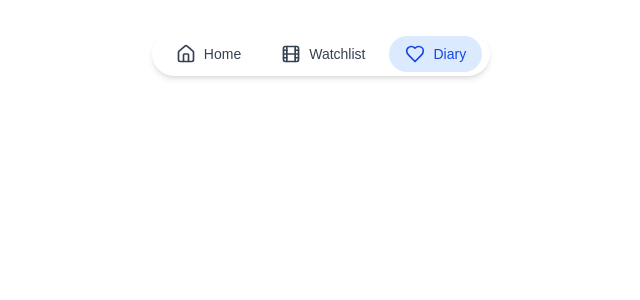
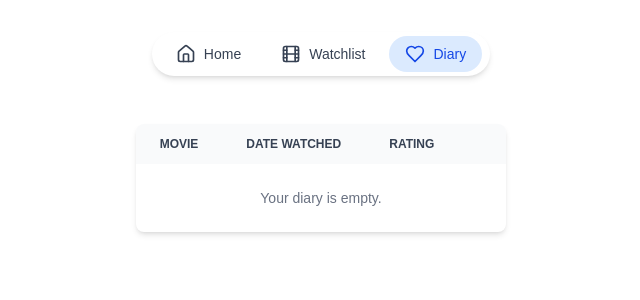
Before and after one commit to plivova/movie_diary, a Next.js app: page /dashboard/diary in a window 1280 px wide. Shown: the top 300 px of the page, without its empty margins (319-959 px from the left). Built offline with nearby package versions, Linux system fonts and the light colour scheme.

Commit message:
added diary page

```diff
--- a/app/components/pagination.tsx
+++ b/app/components/pagination.tsx
@@ -5,7 +5,7 @@ import clsx from 'clsx';
 import Link from 'next/link';
 import { usePathname, useSearchParams } from 'next/navigation';
 
-export function Pagination({totalPages, currentPage}: { totalPages: number, currentPage?: number }) {
+export function Pagination({totalPages, currentPage = 1}: { totalPages: number, currentPage?: number }) {
     const pathname = usePathname();
     const searchParams = useSearchParams();
 
--- a/app/dashboard/diary/page.tsx
+++ b/app/dashboard/diary/page.tsx
@@ -1,5 +1,67 @@
+'use client';
+
+import { useDiary } from "@/app/hooks/useDiary";
+import Image from 'next/image';
+
 export default function DiaryPage(){
+    const { diary } = useDiary();
+
     return (
-        <div></div>
-    )
+        <div className="flex justify-center items-start min-h-screen p-4">
+            <div className="relative overflow-x-auto shadow-md sm:rounded-lg">
+                <table className="text-sm text-left rtl:text-right text-gray-500 dark:text-gray-400">
+                    <thead className="text-xs text-gray-700 uppercase bg-gray-50 dark:bg-gray-700 dark:text-gray-400">
+                    <tr>
+                        <th scope="col" className="px-6 py-3">Movie</th>
+                        <th scope="col" className="px-6 py-3">Date Watched</th>
+                        <th scope="col" className="px-6 py-3">Rating</th>
+                        <th scope="col" className="px-6 py-3"></th>
+                    </tr>
+                    </thead>
+                    <tbody>
+                    {diary.length > 0 ? (
+                        diary.map((movie) => (
+                            <tr
+                                key={movie.id}
+                                className="bg-white border-b dark:bg-gray-800 dark:border-gray-700 border-gray-200"
+                            >
+                                <td className="px-6 py-4 flex items-center gap-4">
+                                    {movie.posterURL ? (
+                                        <div className="w-[48px] h-[72px] relative rounded overflow-hidden">
+                                            <Image
+                                                src={movie.posterURL}
+                                                alt={movie.title}
+                                                fill
+                                                className="object-cover"
+                                            />
+                                        </div>
+                                    ) : (
+                                        <div className="w-[48px] h-[72px] bg-gray-300 rounded" />
+                                    )}
+                                    <span className="font-medium text-gray-900 dark:text-white">
+                                            {movie.title}
+                                        </span>
+                                </td>
+                                <td className="px-6 py-4">
+                                    {new Date(movie.watchedDate).toLocaleDateString()}
+                                </td>
+                                <td className="px-6 py-4">{movie.rating}</td>
+                                <td className="px-6 py-4 whitespace-nowrap">
+                                    <a href="#edit" className="px-2 font-medium text-blue-600 hover:underline">Edit</a>
+                                    <a href="#remove" className="px-2 font-medium text-red-500 hover:underline">Remove</a>
+                                </td>
+                            </tr>
+                        ))
+                    ) : (
+                        <tr>
+                            <td colSpan={4} className="text-center py-6 text-gray-500">
+                                Your diary is empty.
+                            </td>
+                        </tr>
+                    )}
+                    </tbody>
+                </table>
+            </div>
+        </div>
+    );
 }
```
